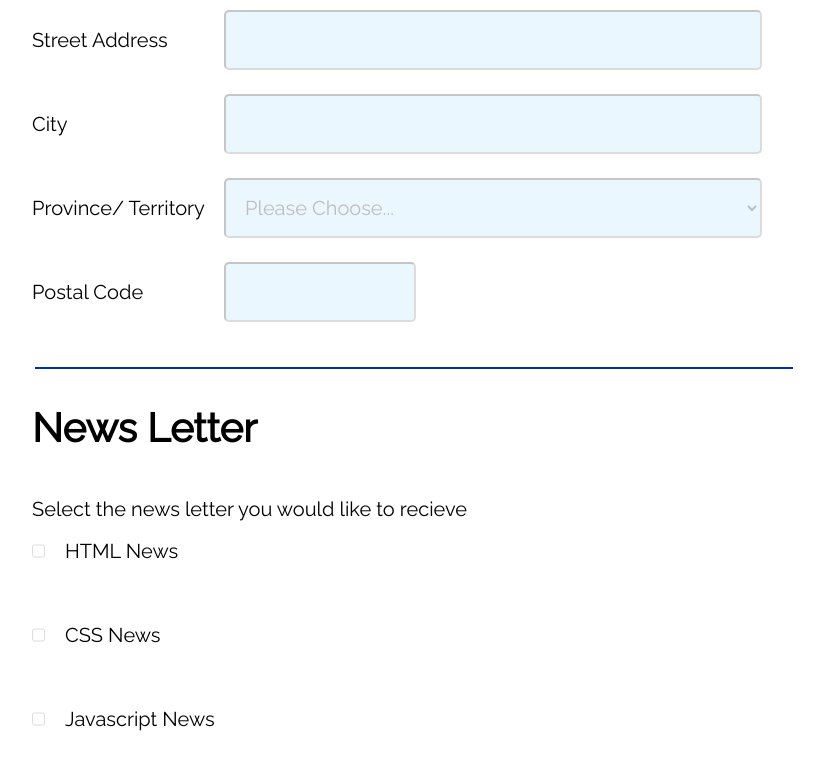
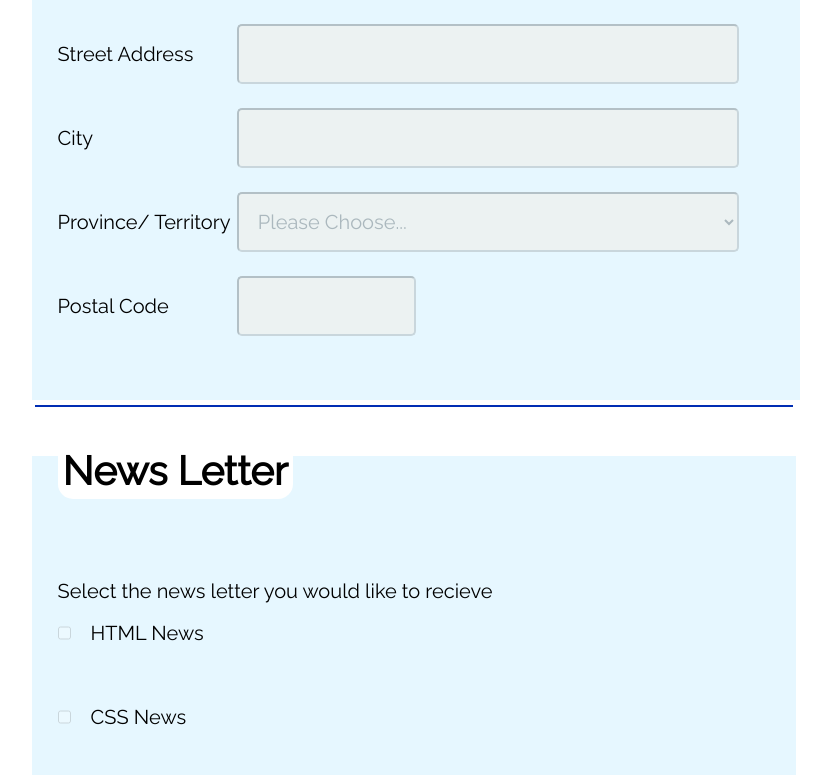
Before and after one commit to Sauder95/Project-3-Registration-Form, a plain HTML site: page index.html in a window 1280 px wide. Shown: the part 695-1470 px from the top of the page, without its empty margins (226-1057 px from the left). Drawn offline with Linux system fonts and the light colour scheme.

Commit message:
ready for submit

```diff
--- a/css/styles.css
+++ b/css/styles.css
@@ -7,11 +7,16 @@
 html {
     font-family: 'Raleway', sans-serif;
 }
+
+
+
+/* ----------DRY CLASSES----------- */
 .container {
     margin: 5vh 5vw;
+
 }
 h2 {
-    margin: 1.5rem 0;
+    margin: 1.5rem 0 0;
     font-size: 2rem;
 }
 
@@ -33,34 +38,35 @@ textarea::placeholder {
 
 }
 
-/* ----------DRY CLASSES----------- */
-
 input,select{
     height: 3rem;
     max-width: 100%;
     padding: 15px;
-    background-color: #b3e0ff;
+    background-color: #ffe6cc;
     border-radius: 5px;
     opacity: .25;
     border-style: inset;
     border-width: 2px;
+    transition: .5s ease-in-out;
 }
 textarea {
     width: 100%;
     margin: 2vh 0 3vh;
     padding: 15px;
-    background-color: #b3e0ff;
+    background-color: #ffe6cc;
     border-radius: 5px;
     opacity: .25;
     border-style: inset;
     border-width: 2px;
+    transition: .5s ease-in-out;
 
 }
 input:focus,
-select:focus
+select:focus,
 textarea:focus{
     opacity: 1;
 }
+
 
 /* -----------HEADER-------------- */
 
@@ -78,9 +84,6 @@ box-shadow: inset 1px 1px 20px 10px rgba(0,0,0,.5);
     padding: 2vh;
     text-align: center;
     font-size: 3rem;
-
-
-
 }
 .signup {
     text-align: center;
@@ -91,16 +94,21 @@ box-shadow: inset 1px 1px 20px 10px rgba(0,0,0,.5);
 }
 .reg-form {
     width: 100%;
-
     margin-top: 5vh;
 }
-fieldset {
+.fieldset-1 {
     width: 100%;
     height: 100%;
-    padding: 5vh 2vw;
+    padding: 10vh 2vw 5vh;
     border: none;
     display: flex;
     flex-direction: column;
+    background-color: #e6f7ff;
+}
+.form-title {
+    background-color: white;
+    padding: 5px;
+    border-radius: 0 0 15px 15px;
 }
 .flex-dir {
     width: 100%;
@@ -113,7 +121,11 @@ fieldset {
 }
 .fieldset-2 {
     display: block;
-    padding-bottom: 0;
+    padding: 10vh 2vw 5vh;
+    border: none;
+    display: flex;
+    flex-direction: column;
+    background-color: #e6f7ff;
 }
 .checkbox {
     display: flex;
@@ -160,6 +172,4 @@ fieldset {
         padding: 2vh 0;
     }
 
-    }
-
 }
--- a/index.html
+++ b/index.html
@@ -25,8 +25,10 @@
 
             <form class="reg-form" action="index.html" method="POST">
 
-                <fieldset>
-                    <legend class="form-title"><h2>Contact Information</h2></legend>
+                <fieldset class="fieldset-1">
+                    <legend class="form-title">
+                        <h2>Contact Information</h2>
+                    </legend>
                     <div class="flex-dir">
                         <label for="name">Full Name</label>
                         <input type="text" name="user_name" id="name" placeholder="Required" required>
@@ -37,10 +39,10 @@
                     </div>
                     <div class="flex-dir">
                         <label for="telephone">Phone Number</label>
-                        <input type="tel" name="user_telephone" id="telephone">
+                        <input type="tel" name="user_telephone" id="telephone" placeholder="Optional">
                     </div>
                     <div class="flex-dir">
-                        <label for="text">Street Address</label>
+                        <label for="address">Street Address</label>
                         <input type="text" id="address" name="user_address" required>
                     </div>
                     <div class="flex-dir">
@@ -49,7 +51,7 @@
                     </div>
                     <div class="flex-dir">
                         <label for="province">Province/ Territory</label>
-                    <select name="province" id="provinvce"  required>
+                        <select name="province" id="province">
                             <optgroup label="Provinces">
                                 <option value="" disabled selected hidden>Please Choose...</option>
                                 <option value="alberta">Alberta</option>
@@ -71,8 +73,8 @@
                         </select>
                     </div>
                     <div class="flex-dir">
-                        <label for="Postal">Postal Code</label>
-                        <input type="text" id="postal" name="user_postal" required>
+                        <label for="postal">Postal Code</label>
+                        <input type="text" id="postal" name="user_postal">
                     </div>
                 </fieldset>
                 <hr>
@@ -80,7 +82,9 @@
 
 
                 <fieldset class="fieldset-2">
-                    <legend><h2>News Letter</h2></legend>
+                    <legend class="form-title">
+                        <h2>News Letter</h2>
+                    </legend>
                     <label>Select the news letter you would like to recieve</label>
                     <div class="checkbox">
                         <input type="checkbox" id="html" value="html" name="news_choice">
```
Lines whose indentation alone changed are shown as unchanged.
